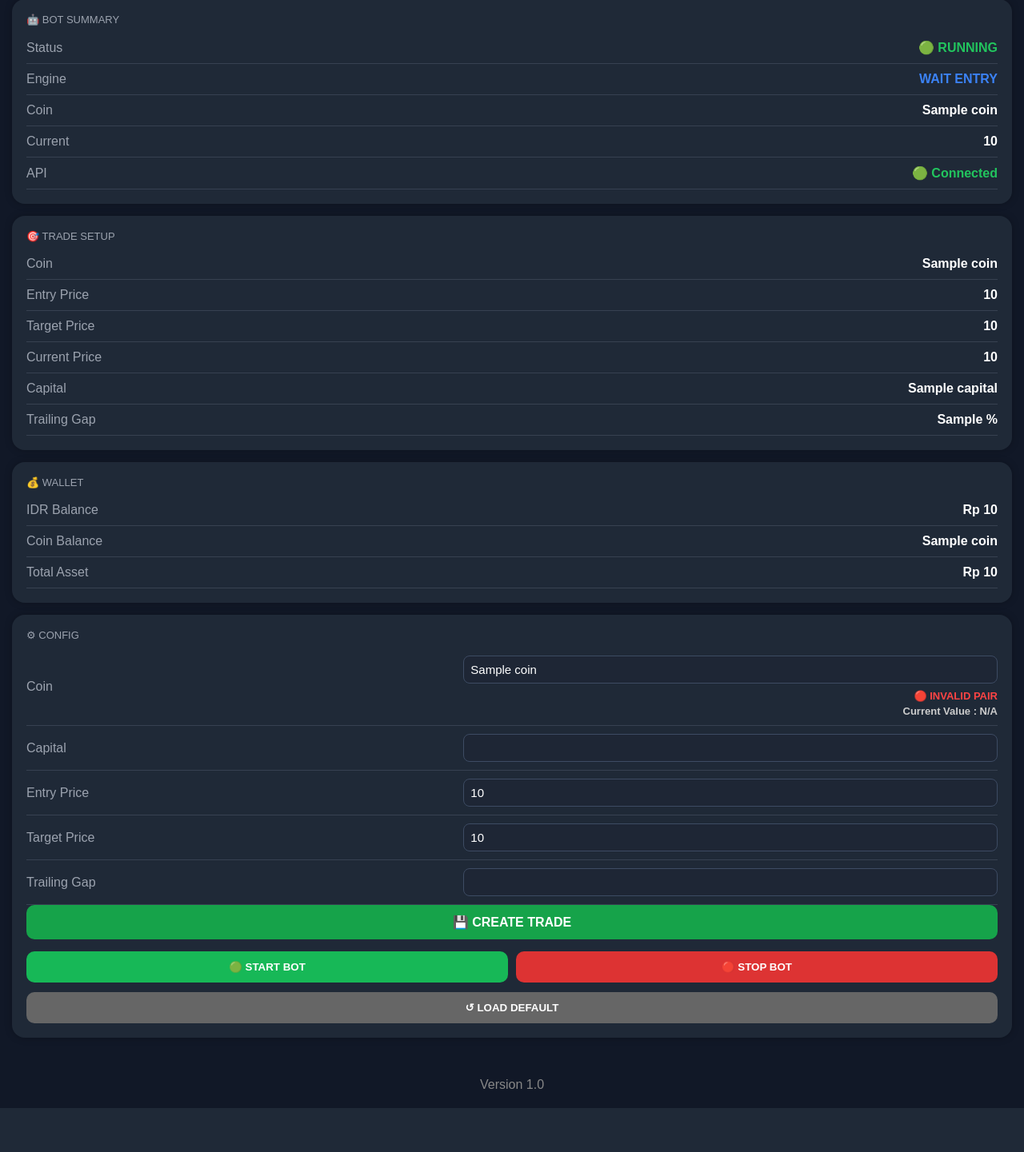
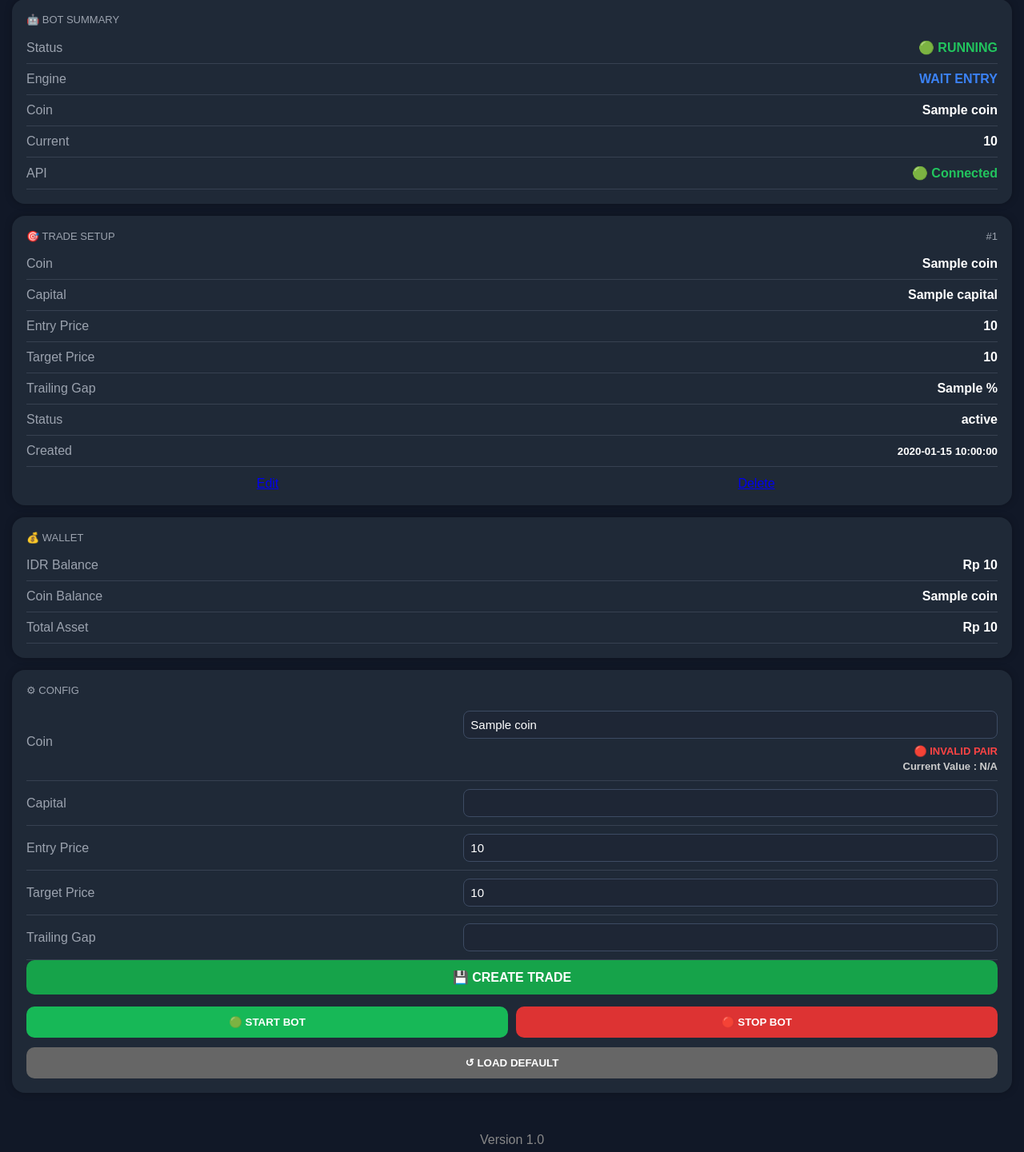
Before and after one commit to adhigame989/Indodax-Execution-Bot, a Flask app: template templates/index.html in a window 1280 px wide. Shown: the part 95-1536 px from the top of the page at 80% size. Before the commit the page ends 1481 px from the top, so only its background shows below. Run offline with Flask 3, Linux system fonts and the light colour scheme; the template is opened without the code that fills it: most values are stand-ins (such as "Sample title", 1, 10 or a date in 2020); a database or web service that is not in the repository returns one stand-in record (values such as "Sample title"); data that the repository does not hold is empty; parts of the project's set-up code (start-up, migrations or seed data) failed here and were passed over.

Commit message:
Update target_trade_card.html

```diff
--- a/templates/partials/target_trade_card.html
+++ b/templates/partials/target_trade_card.html
@@ -2,6 +2,9 @@
 
     <div class="card-title">
         🎯 TRADE SETUP
+        {% if trade.trade_id %}
+            <span style="float:right">#{{ trade.trade_id }}</span>
+        {% endif %}
     </div>
 
     <table class="info-table">
@@ -9,45 +12,69 @@
         <tr>
             <td>Coin</td>
             <td>
-                <b>{{ engine.coin or "-" }}</b>
+                <b>{{ trade.coin or "-" }}</b>
+            </td>
+        </tr>
+
+        <tr>
+            <td>Capital</td>
+            <td>
+                <b>{{ trade.capital }}</b>
             </td>
         </tr>
 
         <tr>
             <td>Entry Price</td>
             <td>
-                <b>{{ config_data.entry_price }}</b>
+                <b>{{ trade.entry_price }}</b>
             </td>
         </tr>
 
         <tr>
             <td>Target Price</td>
             <td>
-                <b>{{ config_data.target_price }}</b>
-            </td>
-        </tr>
-
-        <tr>
-            <td>Current Price</td>
-            <td>
-                <b>{{ engine.current_price }}</b>
-            </td>
-        </tr>
-
-        <tr>
-            <td>Capital</td>
-            <td>
-                <b>{{ config_data.capital }}</b>
+                <b>{{ trade.target_price }}</b>
             </td>
         </tr>
 
         <tr>
             <td>Trailing Gap</td>
             <td>
-                <b>{{ config_data.trailing_gap }} %</b>
+                <b>{{ trade.trailing_gap }} %</b>
+            </td>
+        </tr>
+
+        <tr>
+            <td>Status</td>
+            <td>
+                <b>{{ trade.status or "WAIT_ENTRY" }}</b>
+            </td>
+        </tr>
+
+        <tr>
+            <td>Created</td>
+            <td>
+                <small>{{ trade.created_at or "-" }}</small>
             </td>
         </tr>
 
     </table>
 
+    <div style="display:flex;gap:8px;margin-top:12px;">
+
+        <a href="/edit_trade/{{ trade.trade_id }}"
+           class="btn btn-primary"
+           style="flex:1;text-align:center;">
+            Edit
+        </a>
+
+        <a href="/delete_trade/{{ trade.trade_id }}"
+           class="btn btn-danger"
+           style="flex:1;text-align:center;"
+           onclick="return confirm('Hapus trade ini?');">
+            Delete
+        </a>
+
+    </div>
+
 </div>
```
